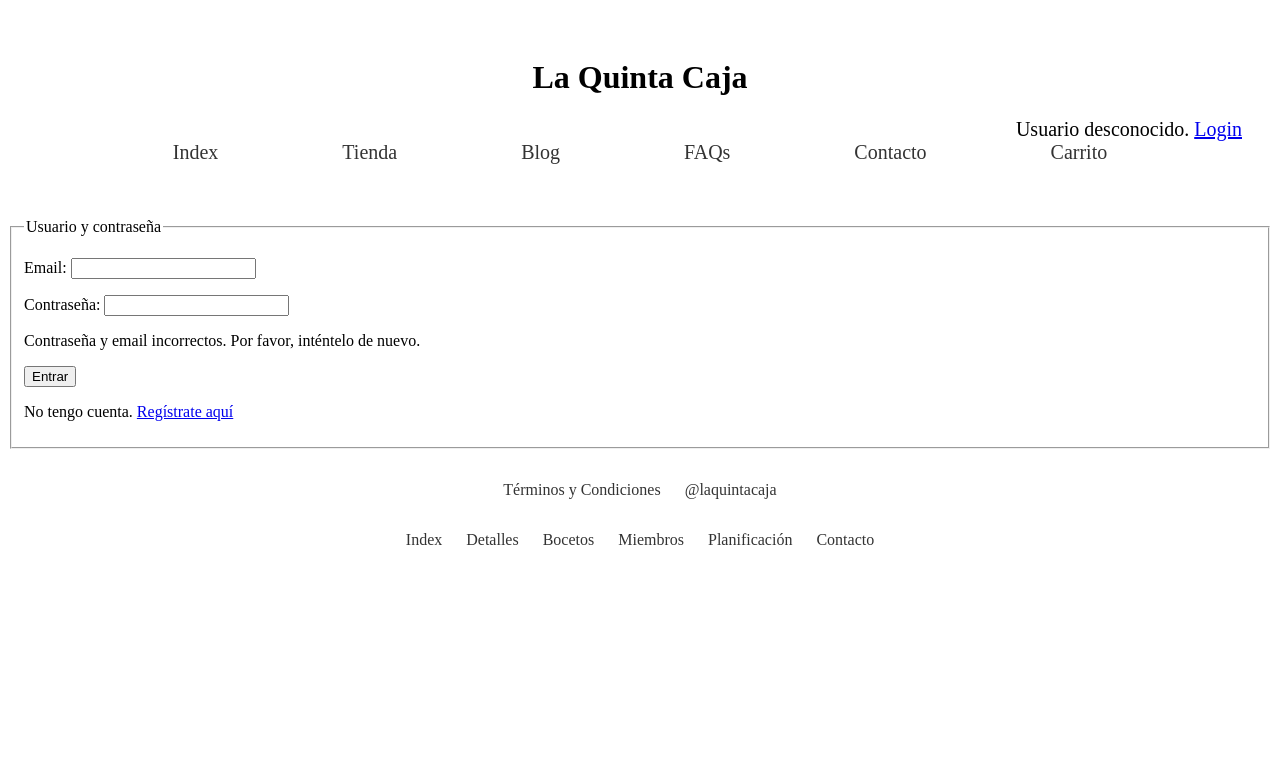
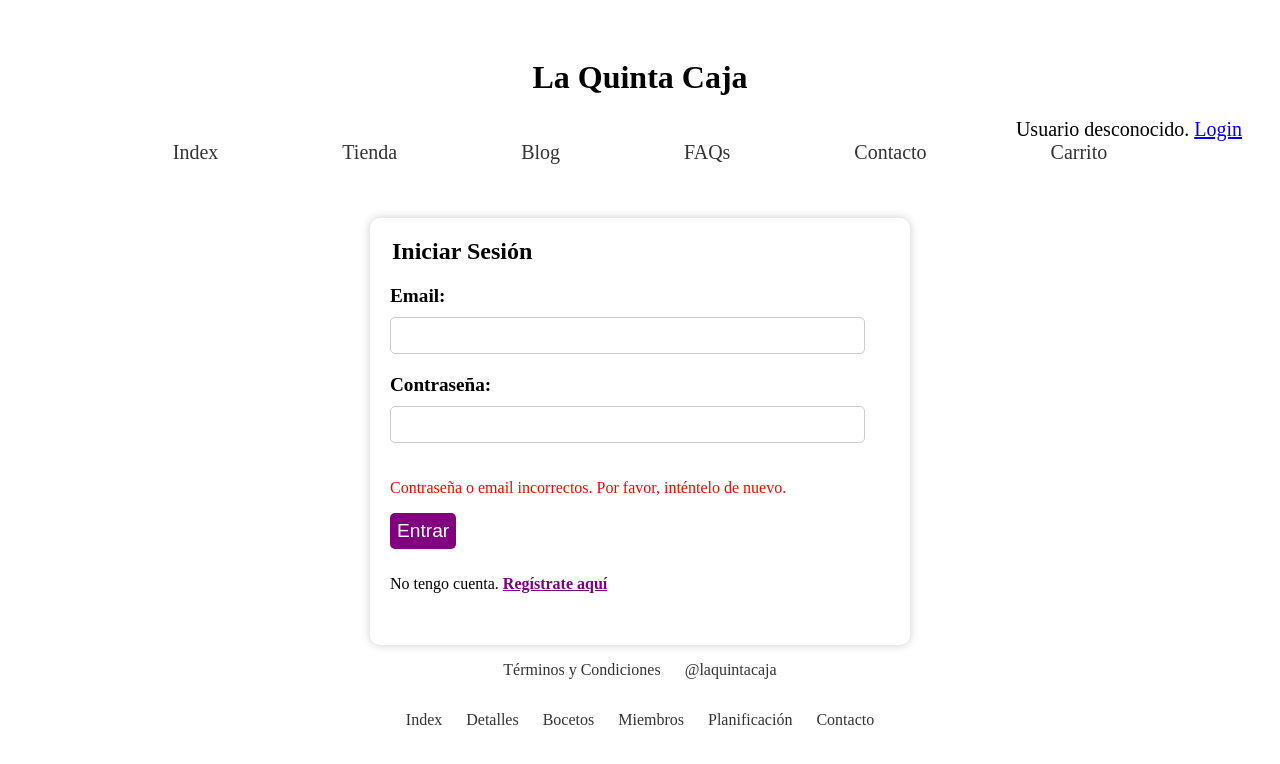
Before and after one commit to alexpareja/AplicacionesWeb, a PHP site: page /procesarLogin.php in a window 1280 px wide. Shown: the top 764 px of the page. Run offline with PHP 8.4, Linux system fonts and the light colour scheme.

Commit message:
css login y registro

```diff
--- a/contacto.php
+++ b/contacto.php
@@ -2,6 +2,7 @@
 <html lang="es">
 <head>
   <title>La Quinta Caja Contacto</title>
+  <link href="css/contacto.css" rel="stylesheet" type="text/css">
   <meta charset="UTF-8">
 </head>
 <body>
@@ -11,7 +12,7 @@
   <div id="contact-form">
     <form action="mailto:laquintacaja@gmail.com" method="post">
       <fieldset>
-      <legend>Contacto</legend>
+      <legend> <h2> Contacto </h2></legend>
       <p><label for="name">Nombre:</label>
       <input type="text" id="name" name="name" required></p>
       <p><label for="email">Email:</label>
--- a/css/contacto.css
+++ b/css/contacto.css
@@ -1,5 +1,5 @@
 #contact-form {
-  width: 500px;
+  width: 1000px;
   margin: 0 auto;
   text-align: center;
 }
--- /dev/null
+++ b/css/login.css
@@ -0,0 +1,60 @@
+#login-form {
+  margin: 0 auto;
+  max-width: 500px;
+  background-color: #fff;
+  padding: 20px;
+  border-radius: 10px;
+  box-shadow: 0px 0px 10px #ccc;
+}
+
+#login-form fieldset {
+  border: none;
+  margin: 0;
+  padding: 0;
+}
+
+#login-form legend {
+  font-size: 1.5em;
+  font-weight: bold;
+  margin-bottom: 20px;
+}
+
+#login-form label {
+  display: block;
+  font-size: 1.2em;
+  font-weight: bold;
+  margin-bottom: 10px;
+}
+
+#login-form input[type="text"],
+#login-form input[type="password"] {
+  width: 95%;
+  padding: 10px;
+  margin-bottom: 20px;
+  border-radius: 5px;
+  border: 1px solid #ccc;
+}
+
+#login-form button[type="submit"] {
+  background-color: #800080;
+  color: white;
+  padding: 7px 7px;
+  border: none;
+  border-radius: 5px;
+  cursor: pointer;
+  margin-bottom: 10px;
+  font-size: 1.2em;
+}
+
+#login-form button[type="submit"]:hover {
+  background-color: #572364;
+}
+
+.error-message {
+  color: red;
+}
+
+#login-form p.no-account a {
+  color: #800080;
+  font-weight: bold;
+}
--- a/login.php
+++ b/login.php
@@ -2,6 +2,7 @@
 <html>
 <head>
 	<meta charset="utf-8">
+	<link href="css/login.css" rel="stylesheet" type="text/css">
 	<title>La Quinta Caja Login</title>
 </head>
 <body>
@@ -9,17 +10,25 @@
 	<?php
 	include("includes/comun/cabecera.php");
 	?>
-	<div id="contenido">
-		<form action="procesarLogin.php" method="POST">
+	<div id="login-form">
+		<form action="procesarLogin.php" method="post">
 			<fieldset>
-			<legend>Usuario y contraseña</legend>
-				<p><label>Email:</label> <input type="text" name="email" /></p>
-				<p><label>Contraseña:</label> <input type="password" name="password" /></p>
+			<legend>Iniciar Sesión</legend>
+			<div>
+                <label for="email">Email:</label>
+				<input id="email" type="text" name="nombreUsuario" />
+            </div>
+            <div>
+                <label for="password">Contraseña:</label>
+				<input id="password" type="password" name="password" />
+            </div>
 				<?php if (isset($error)): ?>
-   				<p><?php echo $error; ?></p>
+   				<p class = "error-message"><?php echo $error; ?></p>
   				<?php endif; ?>
+  			<div>
 				<button type="submit">Entrar</button>
-				<p>No tengo cuenta. <a href="registro.php">Regístrate aquí</a></p>
+			</div>
+				<p class="no-account">No tengo cuenta. <a href="registro.php">Regístrate aquí</a></p>
 			</fieldset>
 		</form>
 	</div>
--- a/procesarLogin.php
+++ b/procesarLogin.php
@@ -9,7 +9,7 @@
 	$pass = isset($_POST['password']) ? $_POST['password'] : null;
 
 	if ($email == null or $pass == null) {
-		$error = 'Contraseña y email incorrectos. Por favor, inténtelo de nuevo.';
+		$error = 'Contraseña o email incorrectos. Por favor, inténtelo de nuevo.';
 		include ("login.php");
 	} else {
 		$db = @mysqli_connect('localhost', 'root', '', 'usuarios');
```
Also changed, not shown: css/registro.css (added, +66 -0 lines), registro.php (+8 -7 lines), 1 other file.
